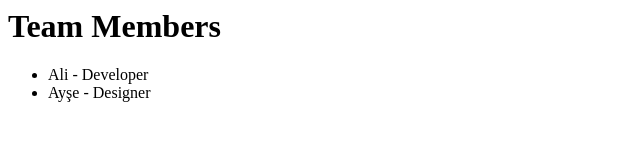
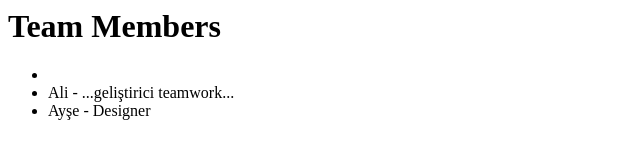
Before and after one commit to Alikodal1/teamwork, a plain HTML site: page team.html in a window 1280 px wide. Shown: the whole page, without its empty margins (0-640 px from the left). Drawn offline with Linux system fonts and the light colour scheme.

Commit message:
Add ali to team list (#1)

```diff
--- a/team.html
+++ b/team.html
@@ -5,10 +5,12 @@
 
 <body>
 
+
 <h1>Team Members</h1>
 
 <ul>
-<li>Ali - Developer</li>
+<li>
+<li>Ali -  ...geliştirici teamwork...</li>
 <li>Ayşe - Designer</li>
 </ul>
 
```
